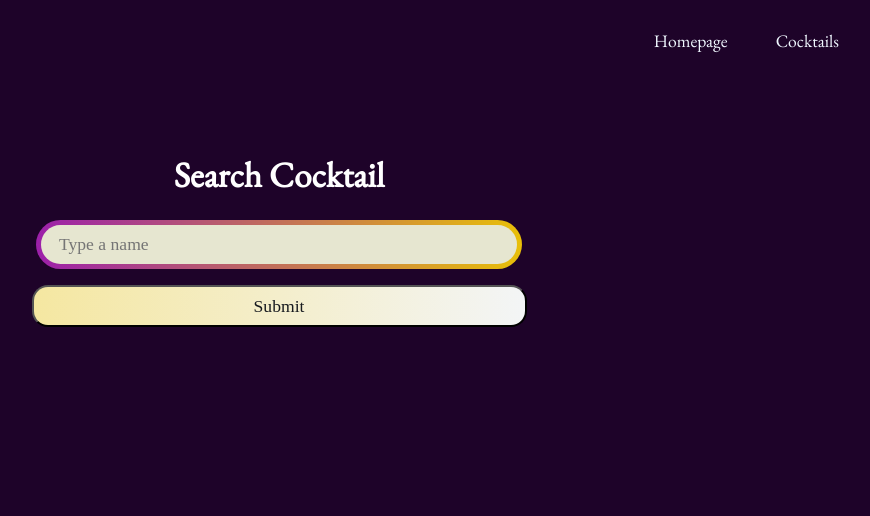
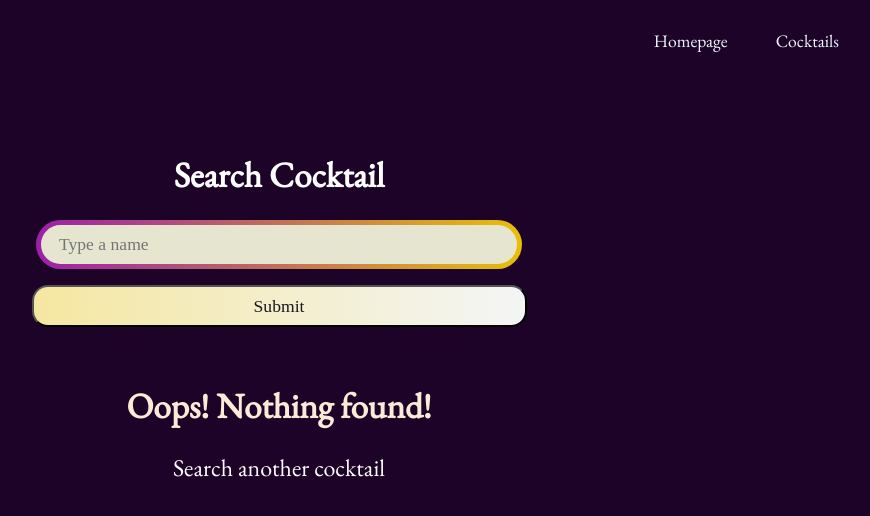
Before and after one commit to AvresCode/cocktail-app, a React (Create React App) app: page /cocktails in a window 1280 px wide. Shown: the top 516 px of the page, without its empty margins (361-1231 px from the left). Built offline with nearby package versions, Linux system fonts and the light colour scheme; a web font is replaced by a local one.

Commit message:
Added return to search component for no result

```diff
--- a/src/components/SearchByName.css
+++ b/src/components/SearchByName.css
@@ -61,6 +61,10 @@
   align-items: center;
 }
 
+.no-result-container {
+  color: antiquewhite;
+}
+
 @media only screen and (min-width: 768px) {
   .search-container {
     max-width: 550px;
--- a/src/components/SearchByName.tsx
+++ b/src/components/SearchByName.tsx
@@ -39,10 +39,17 @@ export const SearchByName = (): JSX.Element => {
         </div>
       </form>
       <div className="all-cocktails-container">
-        {cocktailName &&
+        {cocktailName === null ? (
+          <div>
+            {" "}
+            <h1 className="no-result-container"> Oops! Nothing found!</h1>{" "}
+            <p>Search another cocktail</p>
+          </div>
+        ) : (
           cocktailName.map((coc) => (
             <CocktailCardSearch {...coc} key={coc.idDrink} />
-          ))}
+          ))
+        )}
       </div>
     </div>
   );
```
